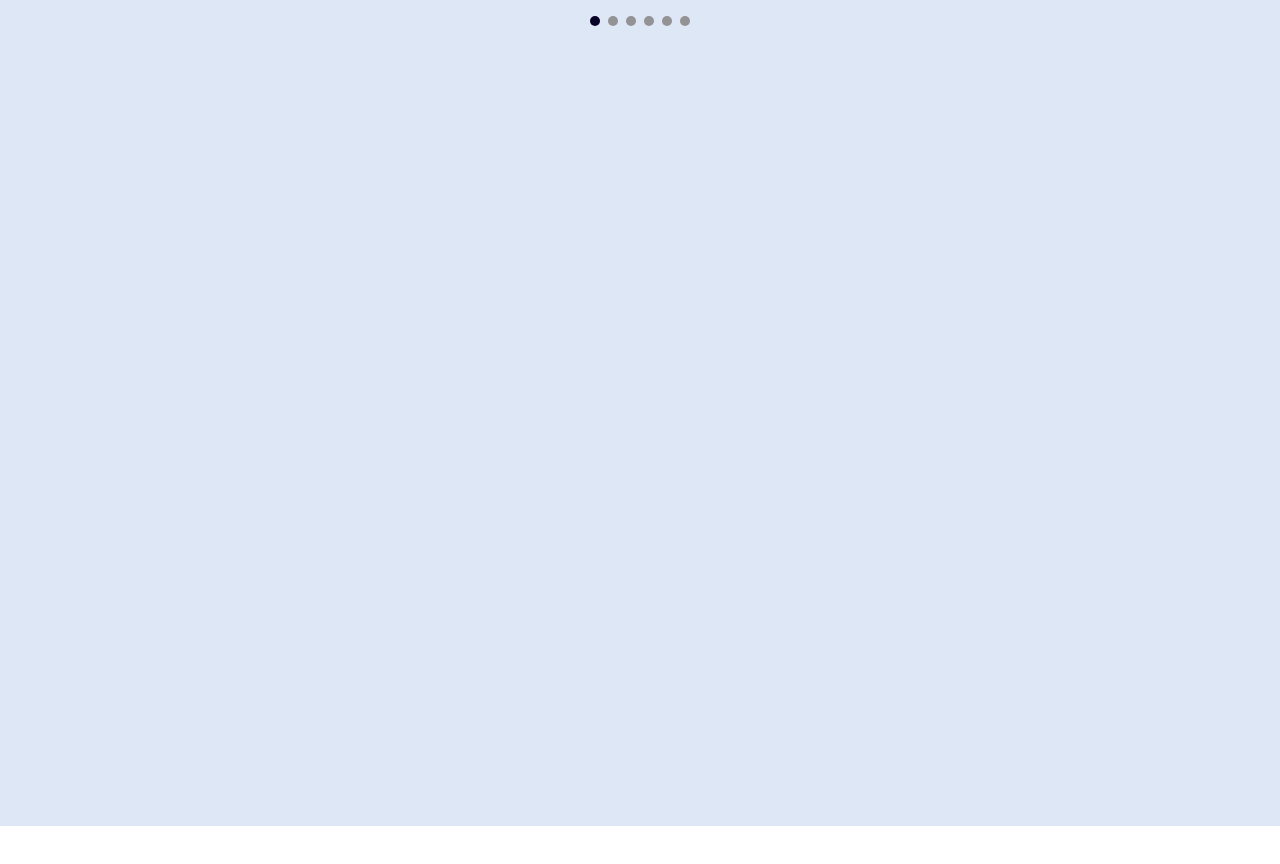
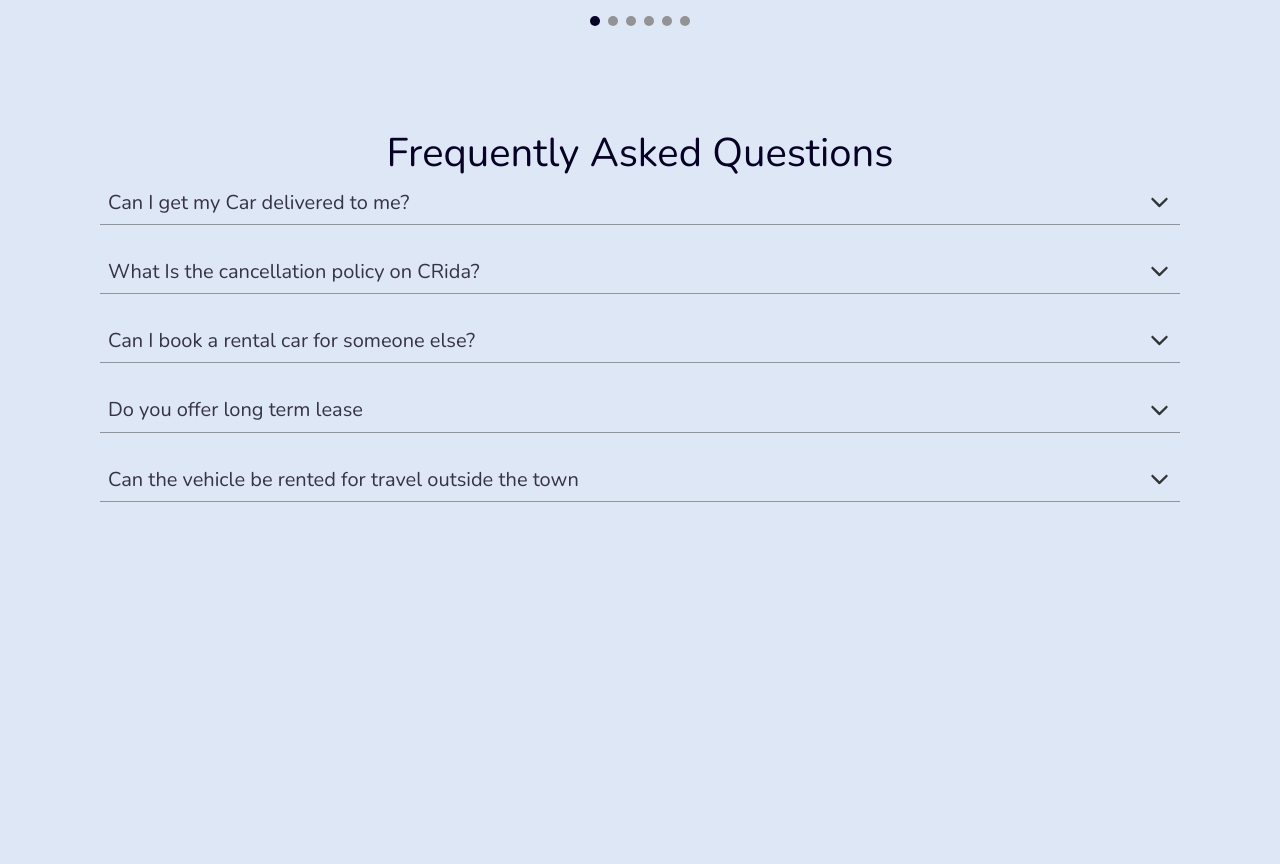
Before and after one commit to BigOTF/cRida, a React (Vite) app: page / in a window 1280 px wide. Shown: the part 5000-5864 px from the top of the page. Before the commit the page ends 5826 px from the top, so only its background shows below. Built offline with nearby package versions, Linux system fonts and the light colour scheme; no server answers.

Commit message:
Adjusted the Faq section

```diff
--- a/src/App.jsx
+++ b/src/App.jsx
@@ -25,8 +25,8 @@ function App() {
       <Show />
       <Subscribe />
       <Testimonial />
-      {/* <Faq />
-      <Footer /> */}
+      <Faq />
+     {/*  <Footer /> */}
     </div>
   )
 }
--- a/src/components/FAQ/Faq.jsx
+++ b/src/components/FAQ/Faq.jsx
@@ -15,38 +15,34 @@ const Faq = () => {
     const DisplayFaq = () => {
         return faqquest.map((data) => {
             return (
-                <div>
-                    <div key={data.id} className='md:w-[1240px] md:h-[86px] p-[8px] flex flex-col md:gap-0 items-center justify-end border-b border-[#939294]'>
+                <div key={data.id} className='p-[8px] flex flex-col gap-[8px] md:gap-[10px] border-b border-[#939294]'>
 
-                        <div className='flex md:items-center justify-between w-[368px] h-[70px] md:w-[1224px] md:h-[43px] p-[8px] gap-[10px]'>
-                            <p className='w-[326px] h-[27px] md:w-[1191px] md:h-[27px] md:font-bold text-[20px] leading-[27.28px] text-[#363247]'>{data.question}</p>
+                    <div className='flex items-center justify-between gap-[8px] md:gap-[10px]'>
+                        <p className='md:nunito-700 nunito-400 text-[20px] leading-[27.28px] text-[#363247]'>{data.question}</p>
 
-                            <div className='md:w-[24px] md:h-[24px] flex items-center justify-center'>
-                                {
-                                    data.checked ? <IoIosArrowDown className='md:w-[20px] md:h-[20px] text-[#2F3435] cursor-pointer' onClick={() => handleShowAnswer(data.id)}/> : <IoIosArrowUp className='md:w-[20px] md:h-[20px] text-[#2F3435] cursor-pointer' onClick={() => handleShowAnswer(data.id)}/>
-                                }
-                            </div>
-                        </div>
-
-                        <div className={data.checked ? 'hidden' : 'w-[368px] h-[50px] md:w-[1224px] md:h-[27px] flex md:items-center gap-[10px] p-[8px]'}>
-                            <p className='text-[20px] leading-[27.28px] text-[#313036]'>{data.answer}</p>
+                        <div>
+                            {
+                                data.checked ? <IoIosArrowDown className='text-[25px] text-[#2F3435] cursor-pointer' onClick={() => handleShowAnswer(data.id)}/> : <IoIosArrowUp className='text-[25px] text-[#2F3435] cursor-pointer' onClick={() => handleShowAnswer(data.id)}/>
+                            }
                         </div>
                     </div>
 
+                    <div className={data.checked ? 'hidden' : 'flex md:items-center'}>
+                        <p className='text-[20px] nunito-400 leading-[27.28px] text-[#313036]'>{data.answer}</p>
+                    </div>
                 </div>
-
-
             )
         })
     }
 
   return (
-    <div className='mt-[50px] mx-[30px] md:mt-[100px] md:w-[1240px] md:h-[481px] md:mx-[100px] flex flex-col gap-[20px] md:gap-0 items-center'>
-        <div className='w-[305px] h-[33px] md:w-[526px] md:h-[55px]'>
-            <p className='text-[#070125] font-normal text-[24px] leading-[32.74px] md:font-bold md:text-[40px] md:leading-[54.56px]'>Frequently Asked Questions</p>
+    <div className='mt-[50px] w-full md:mt-[100px] flex flex-col gap-[20px] md:gap-0'>
+
+        <div className='flex items-center justify-center'>
+            <p className='text-[#070125] nunito-400 text-[24px] leading-[32.74px] md:nunito-700 md:text-[40px] md:leading-[54.56px]'>Frequently Asked Questions</p>
         </div>
 
-        <div className='md:w-[1240px]'>
+        <div className='md:mx-[100px] flex flex-col gap-[25px]'>
             <DisplayFaq />
         </div>
 
```
